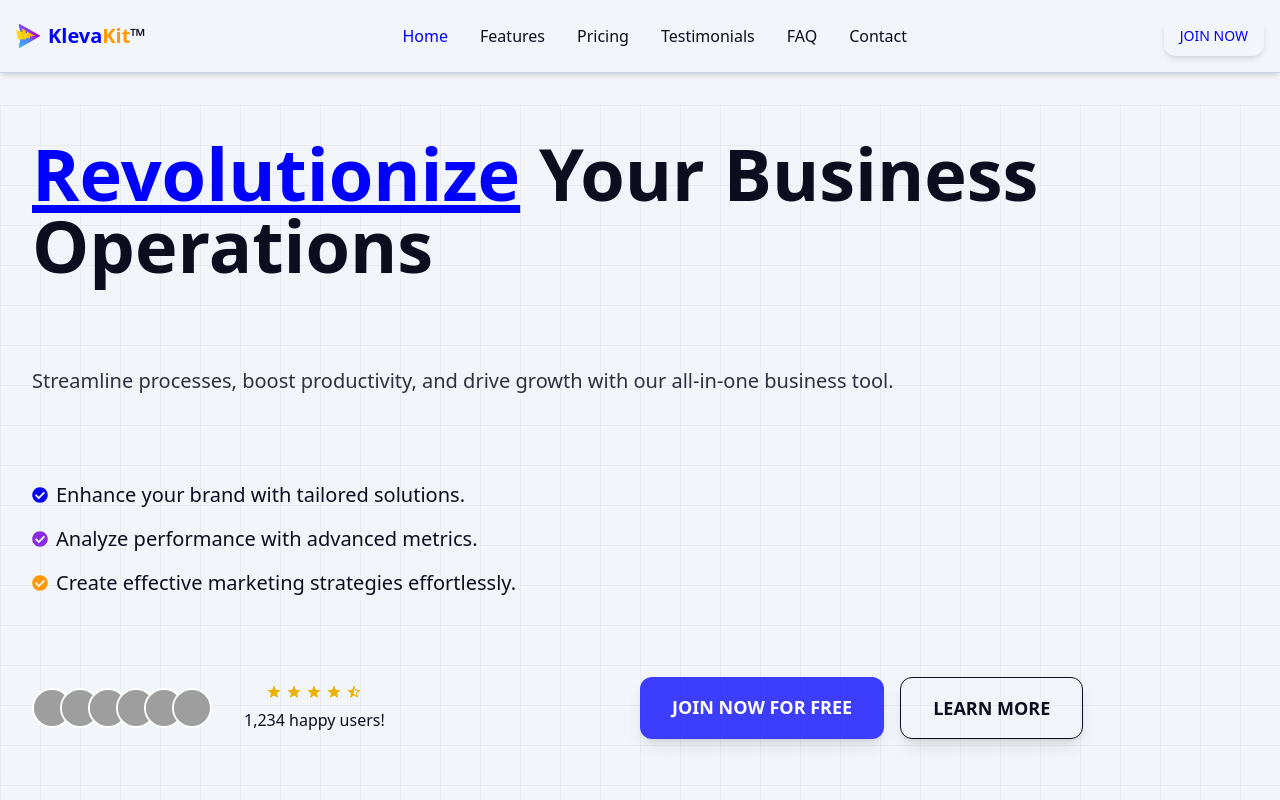
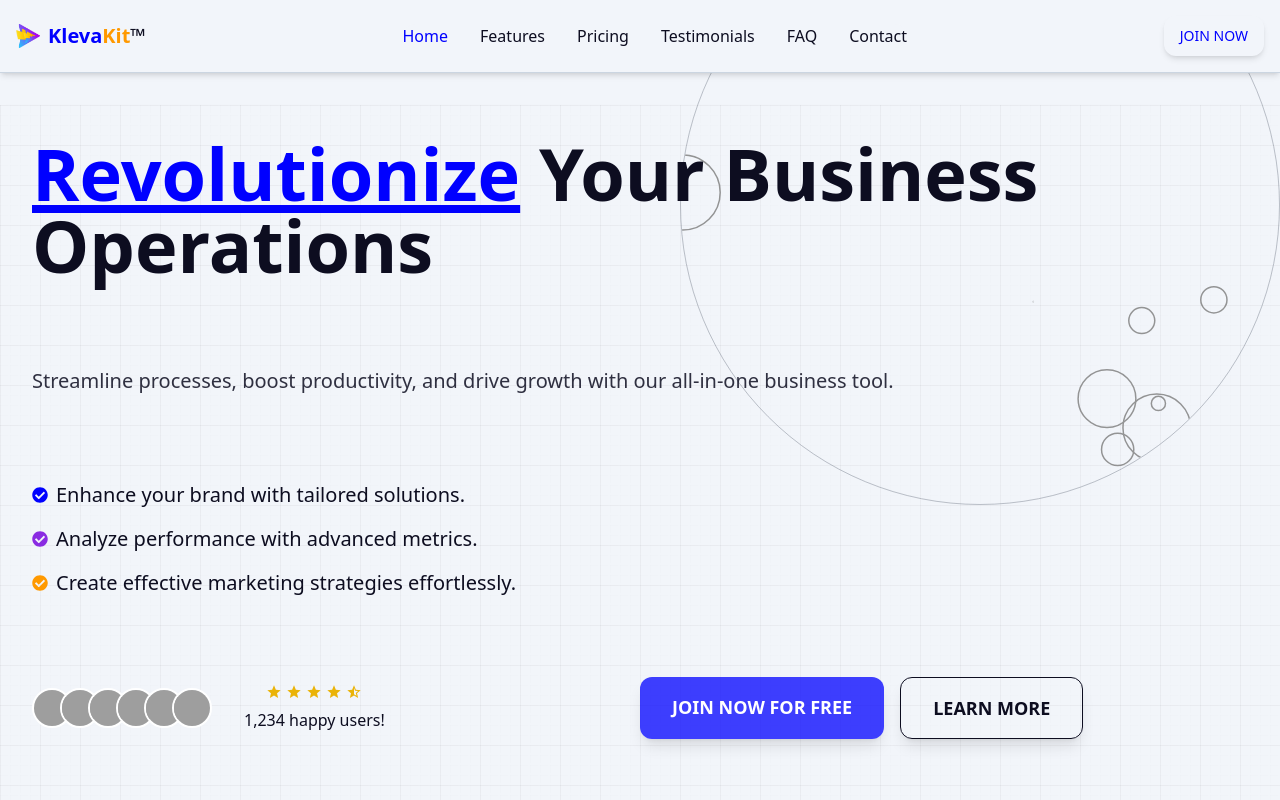
Before and after one commit to Dr-dyrane/kleva-kit, a React (Vite) app: page / in a window 1280 px wide. Shown: the top 800 px of the page. Built offline with nearby package versions, Linux system fonts and the light colour scheme; grey boxes are pictures that could not be loaded.

Commit message:
modified:   src/components/Home/HeroSection.jsx

```diff
--- a/src/components/Home/HeroSection.jsx
+++ b/src/components/Home/HeroSection.jsx
@@ -53,9 +53,7 @@ const HeroSection = () => {
 								d="M 40 0 L 0 0 0 40"
 								fill="none"
 								stroke={
-									isDarkMode
-										? "rgba(255, 255, 255, 0.5"
-										: "rgba(0, 0, 0, 0.5)"
+									isDarkMode ? "rgba(255, 255, 255, 0.5" : "rgba(0, 0, 0, 0.5)"
 								}
 								strokeWidth="0.125"
 							/>
@@ -170,6 +168,31 @@ const HeroSection = () => {
 					</motion.div>
 				</div>
 			</div>
+			{/* Animated circle with smaller circles inside */}
+			<motion.div
+				initial={{ scale: 0, opacity: 0 }}
+				animate={{ scale: 1, opacity: 1 }}
+				transition={{ duration: 1, delay: 2 }}
+				className="absolute bottom-[50%] right-0 w-80 h-80 md:h-[600px] md:w-[600px] border-[1px] border-gray-500/50 rounded-full overflow-hidden animate-pulse"
+			>
+				<svg
+					className="w-full h-full absolute inset-0"
+					viewBox="0 0 100 100"
+					xmlns="http://www.w3.org/2000/svg"
+				>
+					{[...Array(10)].map((_, i) => (
+						<circle
+							key={i}
+							cx={Math.random() * 100}
+							cy={Math.random() * 100}
+							r={Math.random() * 8}
+							fill="transparent"
+							stroke="gray"
+							strokeWidth="0.25"
+						/>
+					))}
+				</svg>
+			</motion.div>
 		</motion.section>
 	);
 };
```
